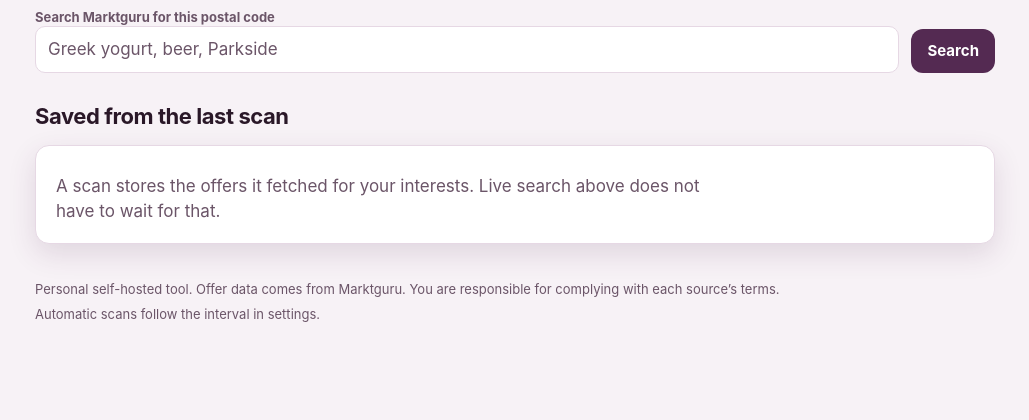
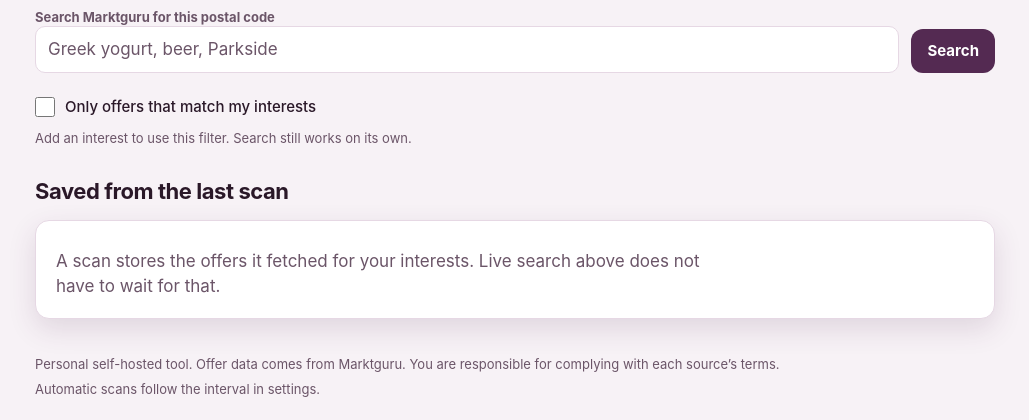
Before and after one commit to ChrisKariofyllis/Rabbat-IQ, a FastAPI app: page /offers in a window 1280 px wide. Shown: the part 161-581 px from the top of the page, without its empty margins (125-1154 px from the left). Run offline with FastAPI, Linux system fonts and the light colour scheme.

Commit message:
Filter the offers page by current interests.

```diff
--- a/app/web/templates/offers.html
+++ b/app/web/templates/offers.html
@@ -8,6 +8,15 @@
     <input id="q" name="q" value="{{ query }}" maxlength="80" placeholder="Greek yogurt, beer, Parkside">
     <button type="submit">Search</button>
   </div>
+  <label class="check interest-toggle">
+    <input type="checkbox" name="interests" value="1" {% if interest_only %}checked{% endif %}>
+    <span>Only offers that match my interests</span>
+  </label>
+  {% if interest_texts %}
+  <p class="hint">Current interests: {{ interest_texts | join(", ") }}</p>
+  {% else %}
+  <p class="hint">Add an interest to use this filter. Search still works on its own.</p>
+  {% endif %}
 </form>
 {% if search_error %}
 <p class="banner bad" role="alert">{{ search_error }}</p>
@@ -35,7 +44,13 @@
     {% endfor %}
   </div>
   {% else %}
-  <div class="empty"><p>A scan stores the offers it fetched for your interests. Live search above does not have to wait for that.</p></div>
+  <div class="empty">
+    {% if interest_only %}
+    <p>Nothing saved matches your current interests. Clear the filter to see every offer from the last scan.</p>
+    {% else %}
+    <p>A scan stores the offers it fetched for your interests. Live search above does not have to wait for that.</p>
+    {% endif %}
+  </div>
   {% endif %}
 </section>
 {% endblock %}
```
